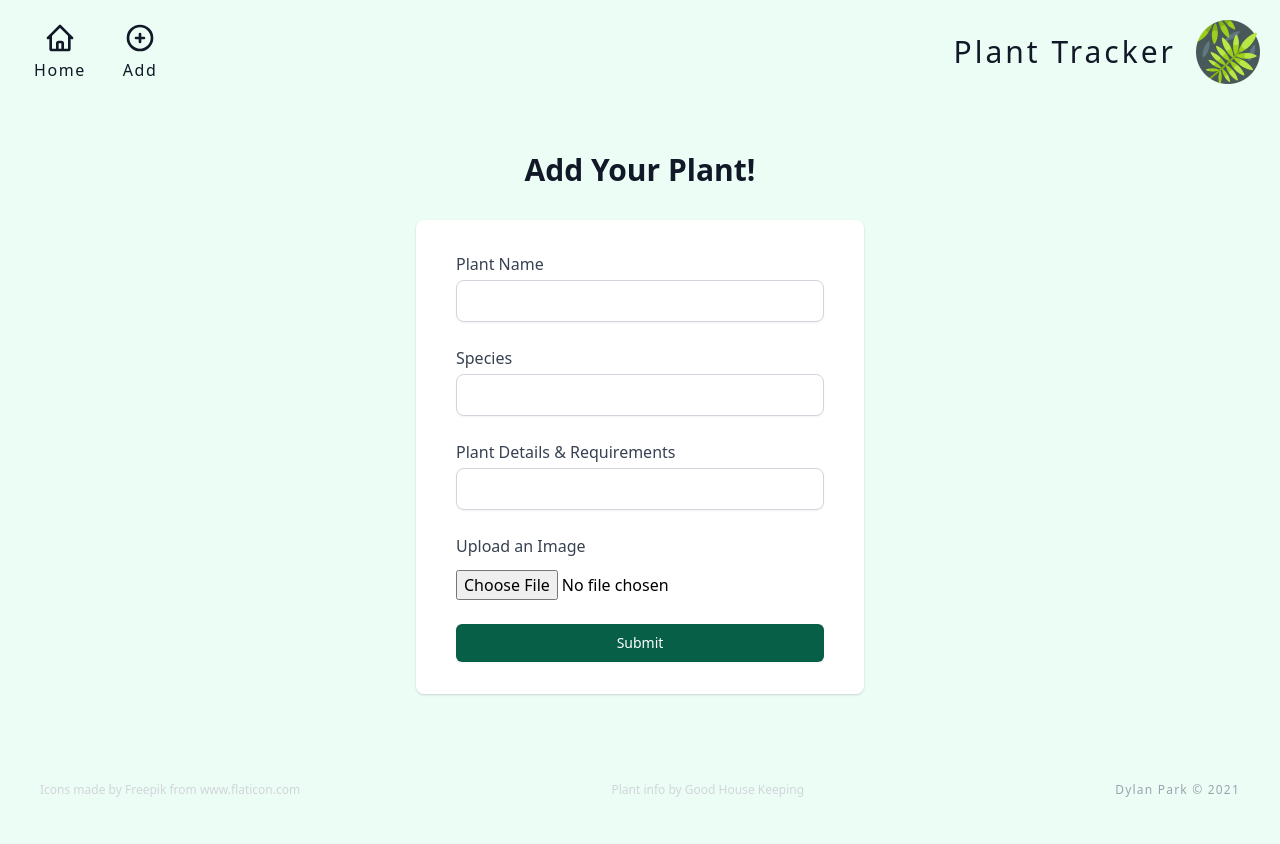
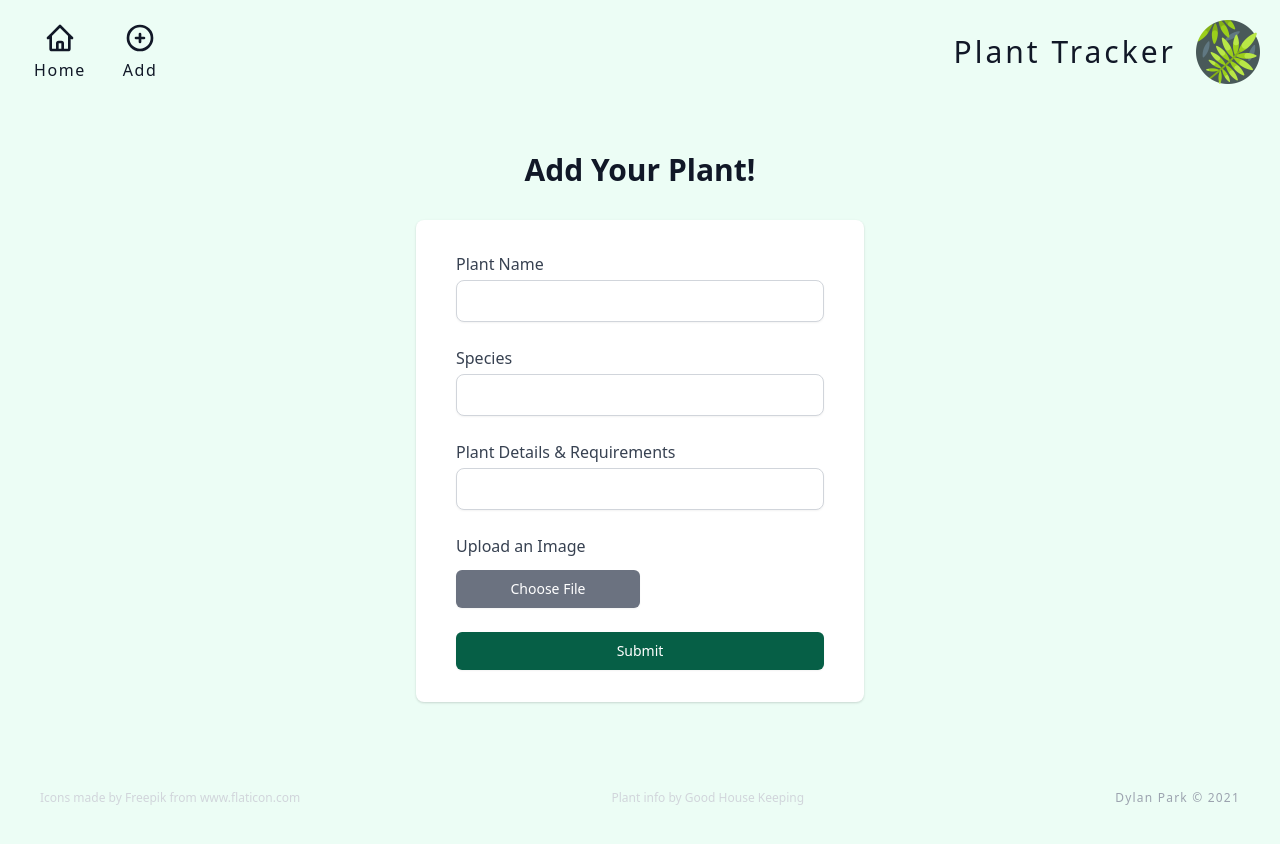
Before and after one commit to dylpark/plant-tracker-app-react, a Next.js app: page /add in a window 1280 px wide. Built offline with nearby package versions, Linux system fonts and the light colour scheme.

Commit message:
Customising image upload button

```diff
--- a/components/form/ImageUpload.jsx
+++ b/components/form/ImageUpload.jsx
@@ -1,22 +1,41 @@
 //
 //
+import React from "react";
 
 function ImageUpload(props) {
+  const hiddenFileInput = React.useRef(null);
+
+  const handleClick = (event) => {
+    hiddenFileInput.current.click();
+  };
+
+  const handleChange = (event) => {
+    const fileUploaded = event.target.files[0];
+    props.handleFile(fileUploaded);
+  };
+
   return (
     <div>
       <label for="Upload an Image" class="block text-m font-thin text-gray-700">
         Upload an Image
       </label>
-      <div className="mt-3">
+      <div className="mt-3"></div>
+      <button
+        onClick={handleClick}
+        className="w-1/2 flex justify-center py-2 px-4 border border-transparent rounded-md shadow-sm text-sm font-medium text-white bg-gray-500 hover:bg-green-500 focus:outline-none focus:ring-2 focus:ring-offset-2 focus:ring-green-500"
+      >
+        Choose File
+      </button>
       <input
         type="file"
         name="image"
         required
         accept="image/png, image/jpeg"
-          onChange={props.onChange}
+        ref={hiddenFileInput}
+        onChange={handleChange}
         value={props.value}
-        ></input>
-      </div>
+        style={{ display: "none" }}
+      />
     </div>
   );
 }
```
Lines whose indentation alone changed are shown as unchanged.
